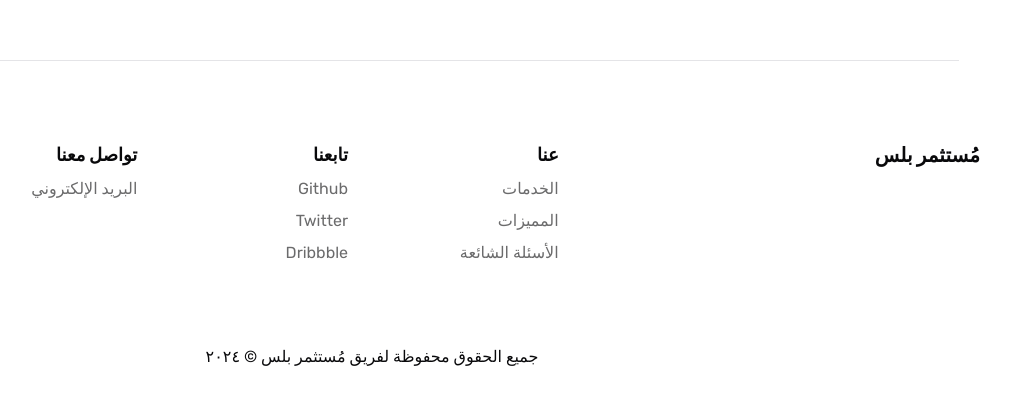
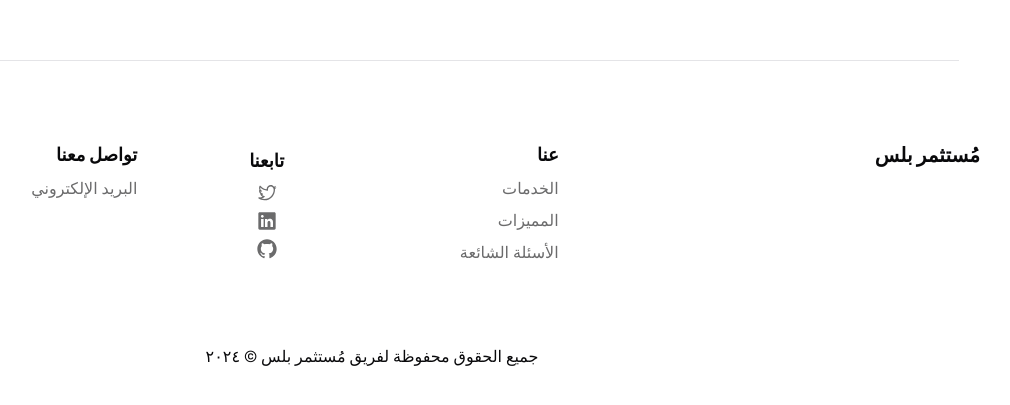
Before and after one commit to HassanAlabdulal/Mostathmer-plus, a Next.js app: page / in a window 1280 px wide. Shown: the part 797-1202 px from the top of the page, without its empty margins (268-1278 px from the left). Built offline with nearby package versions, Linux system fonts and the light colour scheme.

Commit message:
feat: add icons to the footer

```diff
--- a/components/footer.tsx
+++ b/components/footer.tsx
@@ -1,4 +1,10 @@
 "use client";
+
+import {
+  GitHubLogoIcon,
+  LinkedInLogoIcon,
+  TwitterLogoIcon,
+} from "@radix-ui/react-icons";
 
 export default function Footer() {
   return (
@@ -34,23 +40,23 @@ export default function Footer() {
           </div>
         </div>
 
-        <div className="flex flex-col gap-2">
+        <div className="flex flex-col gap-2 justify-center items-center text-center">
           <h3 className="font-bold text-lg">تابعنا</h3>
           <div>
             <a href="#" className="opacity-60 hover:opacity-100">
-              Github
+              <TwitterLogoIcon className="w-5 h-5" />
             </a>
           </div>
 
           <div>
             <a href="#" className="opacity-60 hover:opacity-100">
-              Twitter
+              <LinkedInLogoIcon className="w-5 h-5" />
             </a>
           </div>
 
           <div>
             <a href="#" className="opacity-60 hover:opacity-100">
-              Dribbble
+              <GitHubLogoIcon className="w-5 h-5" />
             </a>
           </div>
         </div>
```
